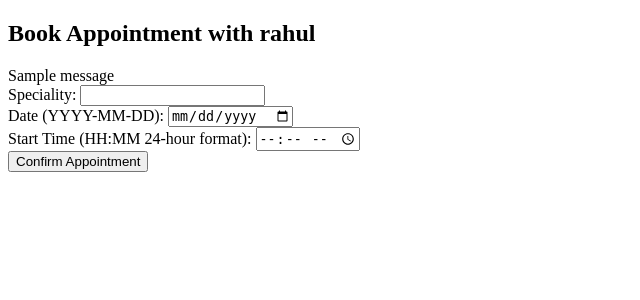
After one commit to rootski1729/Basic-login_signup, a Django app: page /book/8/ in a window 1280 px wide. The commit adds this page. Shown: the top 300 px of the page, without its empty margins (0-640 px from the left). Run offline with Django 5.2, Linux system fonts and the light colour scheme; a user stored in the database is signed in; data comes from the database, SQL or seed files in the repository; tables that the repository leaves empty hold one stand-in row (values such as "Sample post"); one stand-in notice (Sample message) is shown.

Commit message:
done integrating

```diff
--- a/lsform/accounts/admin.py
+++ b/lsform/accounts/admin.py
@@ -5,3 +5,4 @@ from .models import *
 admin.site.register(CustomUser)
 admin.site.register(Blogcategory)
 admin.site.register(Blogpost)
+admin.site.register(Appointment)
--- a/lsform/accounts/models.py
+++ b/lsform/accounts/models.py
@@ -1,5 +1,7 @@
 from django.db import models
 from django.contrib.auth.models import AbstractUser
+from django.conf import settings
+from datetime import timedelta, datetime
 
 type_user = (
     ('patient', 'Patient'),
@@ -43,3 +45,17 @@ class Blogpost(models.Model):
 
     def __str__(self):
         return self.title
+
+
+class Appointment(models.Model):
+    patient = models.ForeignKey(CustomUser, on_delete=models.CASCADE,related_name='patient')
+    doctor = models.ForeignKey(CustomUser, on_delete=models.CASCADE,related_name='doctor')
+    speciality = models.CharField(max_length=255)
+    date = models.DateField()
+    start_time = models.TimeField()
+    end_time = models.TimeField(editable=False)
+    created_at = models.DateTimeField(auto_now_add=True)
+    updated_at = models.DateTimeField(auto_now=True)
+
+    def __str__(self):
+        return f"Appointment with {self.doctor.username} on {self.date} at {self.start_time}"
--- /dev/null
+++ b/lsform/accounts/templates/accounts/book_appointment.html
@@ -0,0 +1,33 @@
+<!DOCTYPE html>
+<html>
+<head>
+    <title>Book Appointment</title>
+</head>
+<body>
+    <h2>Book Appointment with {{ doctor.username }}</h2>
+
+    {% if messages %}
+        {% for message in messages %}
+            <div class="alert {% if message.tags %}alert-{{ message.tags }}{% endif %}">
+                {{ message }}
+            </div>
+        {% endfor %}
+    {% endif %}
+
+    <form action="{% url 'book_appointment' doctor.id %}" method="POST">
+        {% csrf_token %}
+        <input type="hidden" name="doctor_id" value="{{ doctor.id }}">
+
+        <label for="speciality">Speciality:</label>
+        <input type="text" name="speciality" required><br>
+
+        <label for="date">Date (YYYY-MM-DD):</label>
+        <input type="date" name="date" required><br>
+
+        <label for="start_time">Start Time (HH:MM 24-hour format):</label>
+        <input type="time" name="start_time" required><br>
+
+        <button type="submit">Confirm Appointment</button>
+    </form>
+</body>
+</html>
--- a/lsform/accounts/templates/accounts/patient_dashboard.html
+++ b/lsform/accounts/templates/accounts/patient_dashboard.html
@@ -23,3 +23,6 @@
 
 <a href="{% url 'patient_blog' %}">
   <button>View My Blogs</button>
+
+<a href="{% url 'doctors' %}">
+  <button>list doctors</button>
--- a/lsform/accounts/urls.py
+++ b/lsform/accounts/urls.py
@@ -14,6 +14,10 @@ urlpatterns = [
     path('create_blog/', create_blog_view,name='create_blog'),
     path('doctors_blog/', doctor_blogs_view,name='doctors_blog'),
     path('patient_blog/', patient_blogs_view,name='patient_blog'),
+    path('doctors/', list_doctors,name='doctors'),
+    path('book/<int:doctor_id>/', get_booking_page,name='book'),
+    path('book-appointment/<int:doctor_id>', book_appointment,name='book_appointment'),
+    path('appointment_success/<int:appointment_id>/', appointment_success,name='appointment_success'),
 ]
 
 if settings.DEBUG:
--- a/lsform/accounts/views.py
+++ b/lsform/accounts/views.py
@@ -8,6 +8,12 @@ from django.contrib.auth import login
 from django.contrib import messages
 from django.contrib.auth import logout
 from .forms import *
+from google.oauth2 import service_account
+from googleapiclient.discovery import build
+from django.conf import settings
+from django.urls import reverse
+
+
 # Create your views here.
 
 
@@ -107,3 +113,73 @@ def patient_blogs_view(request):
     blogs_by_category = {category: Blogpost.objects.filter(category=category, status='published') for category in categories}
 
     return render(request, 'accounts/patient_blogs.html', {'blogs_by_category': blogs_by_category})
+
+@login_required(login_url='login')
+def list_doctors(request):
+    doctors = CustomUser.objects.filter(user_type='doctor')
+    return render(request, 'accounts/list_doctors.html', {'doctors': doctors})
+
+@login_required(login_url='login')
+def get_booking_page(request, doctor_id):
+    doctor = CustomUser.objects.get(id=doctor_id)
+    if not doctor:
+        messages.error(request, 'doctor not found')
+        return redirect('list_doctors')
+    return render(request, 'accounts/book_appointment.html', {'doctor': doctor})
+
+@login_required(login_url='login')
+def book_appointment(request,doctor_id):
+    if request.method != 'POST':
+        return redirect('list_doctors')
+    patient = request.user
+    speciality = request.POST.get('speciality')
+    date= request.POST.get('date')
+    start_time = request.POST.get('start_time')
+
+    if not doctor_id or not speciality or not date or not start_time:
+        messages.error(request, 'missing required fields')
+        return redirect('list_doctors')
+
+    doctor=CustomUser.objects.get(id=doctor_id)
+    if not doctor:
+        messages.error(request, 'doctor not found')
+        return redirect('list_doctors')
+
+    print(type(date), type(start_time))
+
+    date_obj = datetime.strptime(date, "%Y-%m-%d").date()
+    start_time_obj= datetime.strptime(start_time, "%H:%M").time()
+    print(date_obj, start_time_obj)
+
+    startdatetime = datetime.combine(date_obj, start_time_obj)
+    enddatetime = startdatetime + timedelta(minutes=45)
+    end_time= enddatetime.time()
+
+    appointment= Appointment.objects.create(
+        patient=patient,
+        doctor=doctor,
+        speciality=speciality,
+        date=date_obj,
+        start_time=start_time_obj,
+        end_time=end_time
+    )
+
+    credentials = service_account.Credentials.from_service_account_file(
+        settings.GOOGLE_CREDENTIALS_FILE,
+        scopes=['https://www.googleapis.com/auth/calendar'])
+
+    service= build('calendar', 'v3', credentials=credentials)
+    event= {
+        'summary': f'Appointment with {doctor.username}',
+        'description': f'Appointment with {doctor.username} for {speciality}',
+        'start': {'dateTime': startdatetime.isoformat(), 'timeZone': 'Asia/Kolkata'},
+        'end': {'dateTime': enddatetime.isoformat(), 'timeZone': 'Asia/Kolkata'},
+    }
+
+    service.events().insert(calendarId='rj8077911@gmail.com', body=event).execute()
+
+    return redirect(reverse('appointment_success', kwargs={'appointment_id': appointment.id}))
+
+def appointment_success(request, appointment_id):
+    appointment = Appointment.objects.get(id=appointment_id)
+    return render(request, 'accounts/appointment_success.html', {'appointment': appointment})
--- a/lsform/lsform/settings.py
+++ b/lsform/lsform/settings.py
@@ -145,3 +145,5 @@ DEFAULT_AUTO_FIELD = 'django.db.models.BigAutoField'
 
 MEDIA_URL = '/media/'
 MEDIA_ROOT = os.path.join(BASE_DIR, 'media')
+
+GOOGLE_CREDENTIALS_FILE = os.path.join(BASE_DIR, 'credentials.json')
```
Also changed, not shown: lsform/accounts/serializers.py (+7 -3 lines), lsform/accounts/templates/accounts/appointment_success.html (added, +17 -0 lines), lsform/accounts/templates/accounts/list_doctors.html (added, +29 -0 lines), lsform/accounts/migrations/0003_appointment.py (added), lsform/accounts/migrations/0004_delete_appointment.py (added), lsform/accounts/migrations/0005_appointment.py (added).
